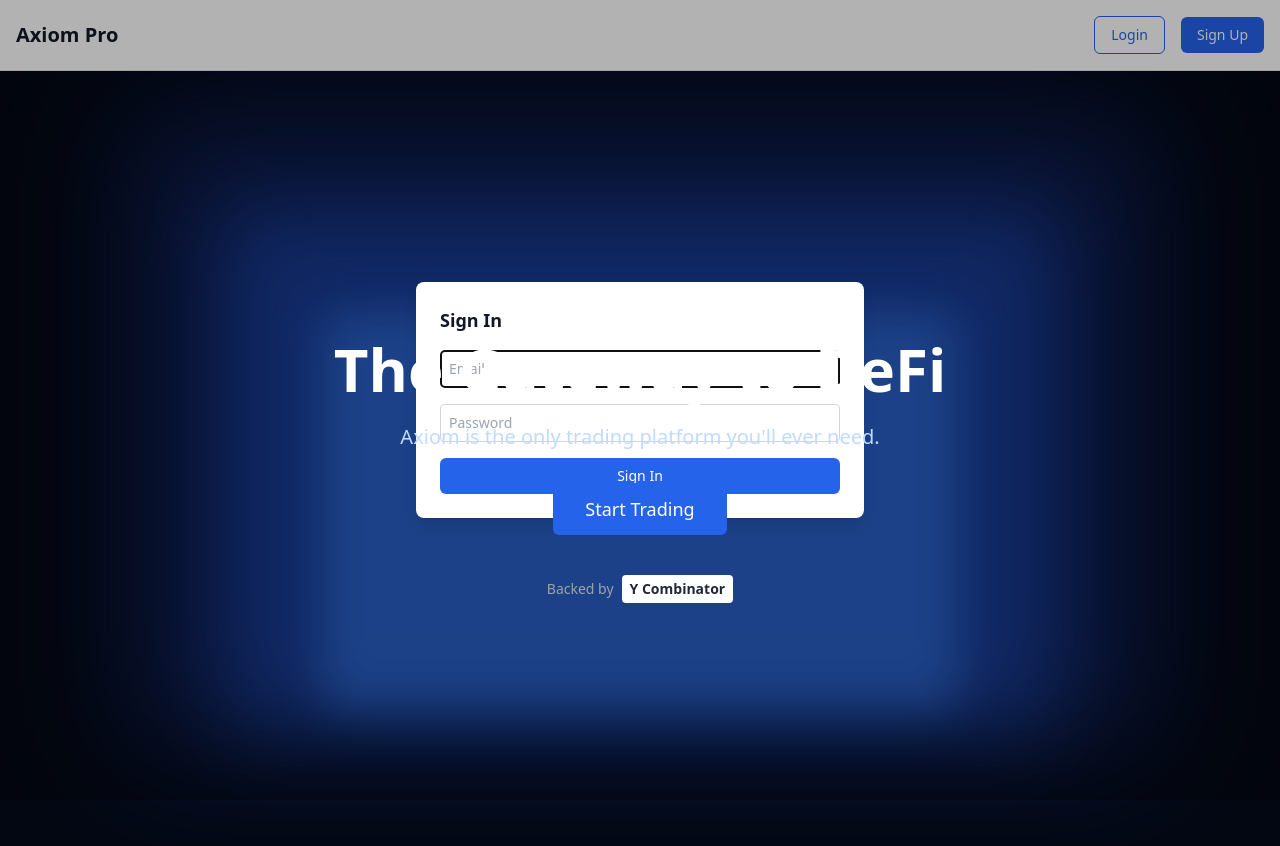
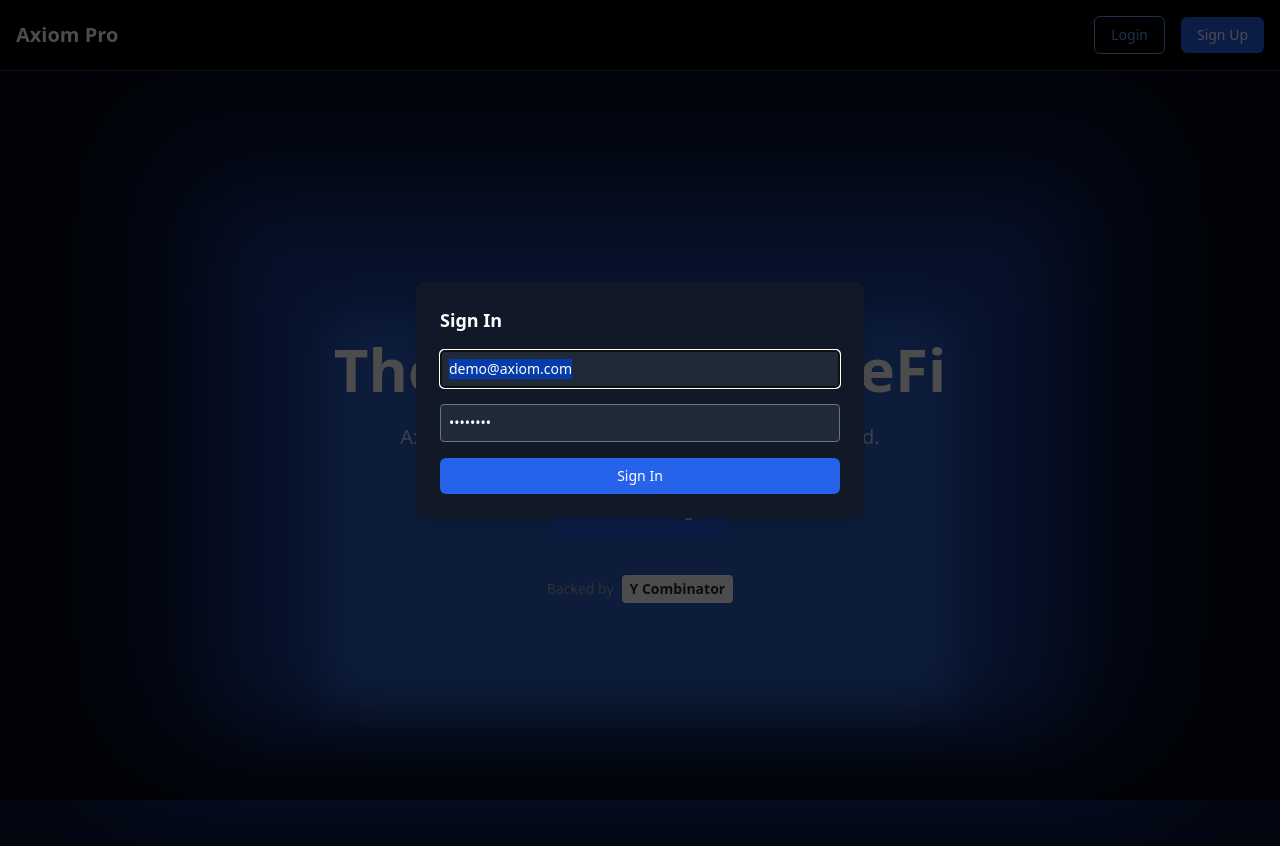
Before and after one commit to Leo-1208/Axiom-Clone, a Next.js app: page / in a window 1280 px wide. Both pictures are taken after a click on the button "Login". Shown: the top 846 px of the page. Built offline with nearby package versions, Linux system fonts and the light colour scheme.

Commit message:
Add files via upload

```diff
--- /dev/null
+++ b/components/FeatureTabs.tsx
@@ -0,0 +1,86 @@
+"use client";
+
+import React, { useState } from 'react';
+
+/**
+ * Data structure describing a single trading feature. Each entry has
+ * a title displayed in the tab, a short tagline shown beneath the
+ * title when active, an extended description and an optional image
+ * placeholder. If an image is supplied the component will render it
+ * alongside the description.
+ */
+export interface FeatureItem {
+  /** The label shown in the tab list */
+  title: string;
+  /** A brief tagline that summarises the value proposition */
+  subtitle: string;
+  /** The detailed description to be displayed when active */
+  description: string;
+  /** Optional image source to illustrate the feature */
+  image?: string;
+}
+
+interface FeatureTabsProps {
+  /** Collection of feature definitions to render */
+  features: FeatureItem[];
+}
+
+/**
+ * FeatureTabs renders a horizontal tab navigation for a set of trading
+ * features. When a tab is selected its corresponding description and
+ * optional illustration appear in a panel below. This component is
+ * intentionally client-side only because it relies on stateful
+ * interaction to switch between tabs. The appearance is adapted for
+ * dark mode with subtle borders and hover states.
+ */
+export default function FeatureTabs({ features }: FeatureTabsProps) {
+  // Track the index of the currently selected feature
+  const [activeIdx, setActiveIdx] = useState(0);
+
+  const activeFeature = features[activeIdx];
+
+  return (
+    <div className="max-w-6xl mx-auto">
+      {/* Tab list */}
+      <div className="flex overflow-x-auto border-b border-gray-800 mb-8">
+        {features.map((feat, idx) => {
+          const isActive = idx === activeIdx;
+          return (
+            <button
+              key={feat.title}
+              onClick={() => setActiveIdx(idx)}
+              className={
+                'flex-shrink-0 px-4 sm:px-6 py-4 text-sm sm:text-base font-medium ' +
+                (isActive
+                  ? 'text-white border-b-2 border-blue-500'
+                  : 'text-gray-400 hover:text-white hover:border-blue-500')
+              }
+            >
+              {feat.title}
+            </button>
+          );
+        })}
+      </div>
+      {/* Active panel */}
+      <div className="flex flex-col md:flex-row items-start gap-8">
+        {/* Description area */}
+        <div className="flex-1">
+          <h3 className="text-2xl font-semibold mb-2">{activeFeature.title}</h3>
+          <p className="text-blue-300 mb-4">{activeFeature.subtitle}</p>
+          <p className="text-gray-400 leading-relaxed">{activeFeature.description}</p>
+        </div>
+        {/* Illustration if provided */}
+        {activeFeature.image && (
+          <div className="flex-1 flex justify-center items-center">
+            {/* eslint-disable-next-line @next/next/no-img-element */}
+            <img
+              src={activeFeature.image}
+              alt={activeFeature.title}
+              className="rounded-lg shadow-lg max-h-72 object-contain"
+            />
+          </div>
+        )}
+      </div>
+    </div>
+  );
+}
--- a/components/NavBar.tsx
+++ b/components/NavBar.tsx
@@ -23,9 +23,11 @@
   // Control visibility of sign in and sign up dialogs
   const [openSignIn, setOpenSignIn] = useState(false);
   const [openSignUp, setOpenSignUp] = useState(false);
-  // Capture form input values
-  const [email, setEmail] = useState('');
-  const [password, setPassword] = useState('');
+  // Capture form input values. Prepopulate with demo credentials so
+  // users can quickly sign in without entering anything. In a real
+  // application these would start empty and be validated by an API.
+  const [email, setEmail] = useState('demo@axiom.com');
+  const [password, setPassword] = useState('password');
 
   /**
    * Handle the sign in form submission. Simply marks the user as logged
@@ -60,9 +62,9 @@
   };
 
   return (
-    <nav className="flex items-center justify-between p-4 border-b border-gray-200 bg-white">
+    <nav className="flex items-center justify-between p-4 border-b border-gray-700 bg-black text-white z-50">
       {/* Logo / Brand */}
-      <Link href="/" className="text-xl font-bold text-gray-900">
+      <Link href="/" className="text-xl font-bold">
         Axiom&nbsp;Pro
       </Link>
       {/* Right side actions */}
@@ -72,13 +74,14 @@
             {/* Sign in dialog */}
             <Dialog.Root open={openSignIn} onOpenChange={setOpenSignIn}>
               <Dialog.Trigger asChild>
-                <button className="px-4 py-2 text-sm font-medium text-blue-600 border border-blue-600 rounded-md hover:bg-blue-50 focus:outline-none focus:ring-2 focus:ring-blue-500 focus:ring-offset-2">
+                <button className="px-4 py-2 text-sm font-medium text-blue-400 border border-blue-400 rounded-md hover:bg-blue-600/20 focus:outline-none focus:ring-2 focus:ring-blue-500 focus:ring-offset-2">
                   Login
                 </button>
               </Dialog.Trigger>
               <Dialog.Portal>
-                <Dialog.Overlay className="fixed inset-0 bg-black/30" />
-                <Dialog.Content className="fixed left-1/2 top-1/2 w-[90%] max-w-md -translate-x-1/2 -translate-y-1/2 rounded-lg bg-white p-6 shadow-lg focus:outline-none">
+                {/* Use very high z-index values for the overlay and content so that dialogs always appear on top of the page content. */}
+                <Dialog.Overlay className="fixed inset-0 bg-black/70 z-[2000]" />
+                <Dialog.Content className="fixed left-1/2 top-1/2 z-[2001] w-[90%] max-w-md -translate-x-1/2 -translate-y-1/2 rounded-lg bg-gray-900 p-6 text-white shadow-lg focus:outline-none">
                   <Dialog.Title className="text-lg font-semibold mb-4">Sign In</Dialog.Title>
                   <form onSubmit={handleSignIn} className="space-y-4">
                     <input
@@ -86,7 +89,7 @@
                       placeholder="Email"
                       value={email}
                       onChange={(e) => setEmail(e.target.value)}
-                      className="w-full border border-gray-300 rounded p-2 text-sm focus:border-blue-500 focus:ring-blue-500"
+                      className="w-full border border-gray-500 bg-gray-800 rounded p-2 text-sm focus:border-blue-500 focus:ring-blue-500"
                       required
                     />
                     <input
@@ -94,7 +97,7 @@
                       placeholder="Password"
                       value={password}
                       onChange={(e) => setPassword(e.target.value)}
-                      className="w-full border border-gray-300 rounded p-2 text-sm focus:border-blue-500 focus:ring-blue-500"
+                      className="w-full border border-gray-500 bg-gray-800 rounded p-2 text-sm focus:border-blue-500 focus:ring-blue-500"
                       required
                     />
                     <button
@@ -115,8 +118,9 @@
                 </button>
               </Dialog.Trigger>
               <Dialog.Portal>
-                <Dialog.Overlay className="fixed inset-0 bg-black/30" />
-                <Dialog.Content className="fixed left-1/2 top-1/2 w-[90%] max-w-md -translate-x-1/2 -translate-y-1/2 rounded-lg bg-white p-6 shadow-lg focus:outline-none">
+                {/* Use very high z-index values for the overlay and content so that dialogs always appear on top of the page content. */}
+                <Dialog.Overlay className="fixed inset-0 bg-black/70 z-[2000]" />
+                <Dialog.Content className="fixed left-1/2 top-1/2 z-[2001] w-[90%] max-w-md -translate-x-1/2 -translate-y-1/2 rounded-lg bg-gray-900 p-6 text-white shadow-lg focus:outline-none">
                   <Dialog.Title className="text-lg font-semibold mb-4">Create Account</Dialog.Title>
                   <form onSubmit={handleSignUp} className="space-y-4">
                     <input
@@ -124,7 +128,7 @@
                       placeholder="Email"
                       value={email}
                       onChange={(e) => setEmail(e.target.value)}
-                      className="w-full border border-gray-300 rounded p-2 text-sm focus:border-blue-500 focus:ring-blue-500"
+                      className="w-full border border-gray-500 bg-gray-800 rounded p-2 text-sm focus:border-blue-500 focus:ring-blue-500"
                       required
                     />
                     <input
@@ -132,7 +136,7 @@
                       placeholder="Password"
                       value={password}
                       onChange={(e) => setPassword(e.target.value)}
-                      className="w-full border border-gray-300 rounded p-2 text-sm focus:border-blue-500 focus:ring-blue-500"
+                      className="w-full border border-gray-500 bg-gray-800 rounded p-2 text-sm focus:border-blue-500 focus:ring-blue-500"
                       required
                     />
                     <button
```
